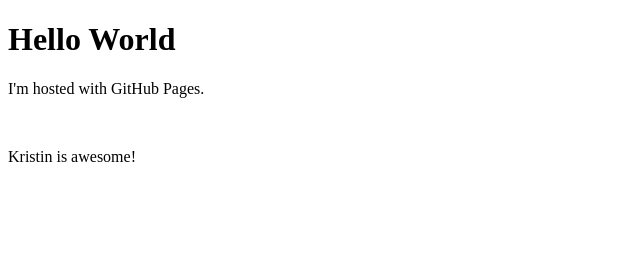
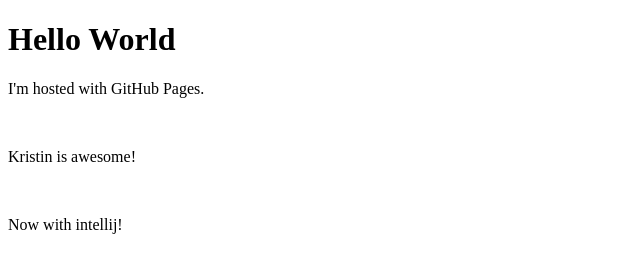
Before and after one commit to imagipenguin/imagipenguin.github.io, a plain HTML site: page index.html in a window 1280 px wide. Shown: the whole page, without its empty margins (0-640 px from the left). Drawn offline with Linux system fonts and the light colour scheme.

Commit message:
testing from intellij

```diff
--- a/index.html
+++ b/index.html
@@ -5,5 +5,7 @@
 <p>I'm hosted with GitHub Pages.</p>
 <br>
 <p>Kristin is awesome!</p>
+<br>
+<p>Now with intellij!</p>
 </body>
 </html>
```
Also changed, not shown: 1 other file.
